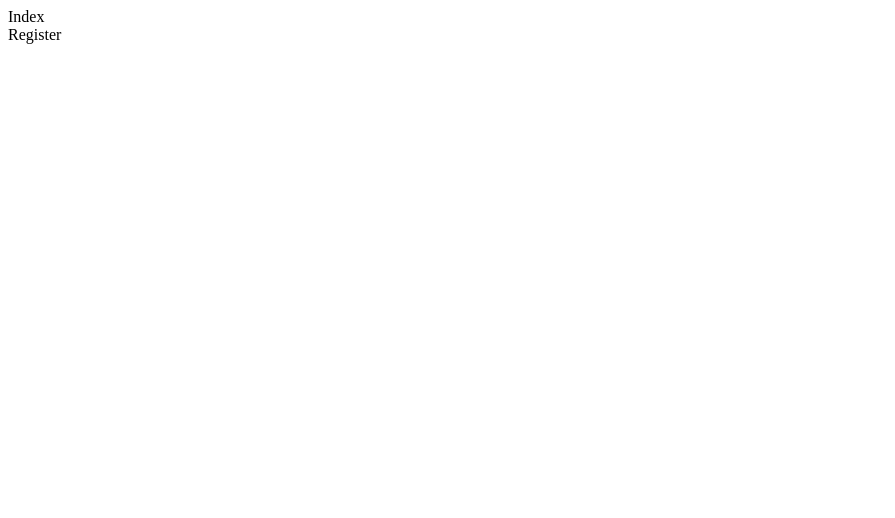
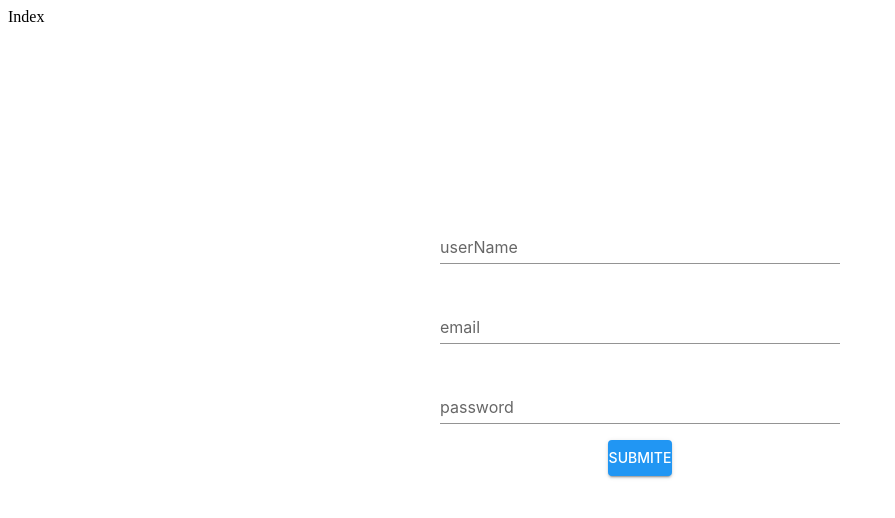
Before and after one commit to JaramilloL/socialMedia, a React (Vite) app: page /register in a window 1280 px wide. Shown: the top 518 px of the page, without its empty margins (0-895 px from the left). Built offline with nearby package versions, Linux system fonts and the light colour scheme.

Commit message:
integracion de react-hook-form para la captura de los formularios tande de register como de login

```diff
--- a/src/components/loginUser/Login.jsx
+++ b/src/components/loginUser/Login.jsx
@@ -1,9 +1,34 @@
 //aqui pondremos la logica de la captura de datos
 
+import { useForm } from "react-hook-form";
+import LoginFront from "./LoginFront";
+
 const Login = () => {
+  const {
+    handleSubmit,
+    register,
+    reset,
+    formState: { errors },
+    getValues,
+  } = useForm(); //para atrpara los datos de formulario de forma autocontrolada
+
+  const onSubmit = handleSubmit((data) => {
+    try {
+      const email = getValues("email");
+      const password = getValues("password");
+      console.log(data);
+      console.log(email, password);
+      reset();
+    } catch (error) {
+      console.log(error.message);
+    }
+  });
+  //le pasamos las funciones de formular al componente
   return (
-    <div>Login</div>
-  )
-}
+  <>
+    <LoginFront register={register} errors={errors} onSubmit={onSubmit} />
+  </>
+  );
+};
 
-export default Login
+export default Login;
--- /dev/null
+++ b/src/components/loginUser/LoginFront.jsx
@@ -0,0 +1,87 @@
+import { Box, Button, TextField, Typography } from "@mui/material"
+import PropTypes from 'prop-types'
+
+const LoginFront = ({ onSubmit, register, errors }) => {
+  return (
+    <Box
+      display="flex"
+      justifyContent="center"
+      alignItems="center"
+      minHeight="80vh"
+    >
+      <Box
+        component={"form"}
+        onSubmit={onSubmit}
+        bgcolor={"primary"}
+        width={"100%"}
+        mb={2}
+        maxWidth="400px"
+        p={2}
+      >
+        <TextField
+          id="email"
+          label="email"
+          autoComplete="off"
+          variant="standard"
+          type="email"
+          fullWidth
+          margin="normal"
+          sx={{ mb: 2 }}
+          {...register("email", {
+            required: {
+              value: true,
+              message: "email is required",
+            },
+          })}
+        />
+        <Typography variant="body2" color="primary">
+          {errors?.email?.message}
+        </Typography>
+
+        <TextField
+          id="password"
+          label="password"
+          autoComplete="off"
+          variant="standard"
+          type="password"
+          fullWidth
+          margin="normal"
+          sx={{ mb: 2 }}
+          {...register("password", {
+            required: {
+              value: true,
+              message: "password is required",
+            },
+          })}
+        />
+        <Typography variant="body2" color="primary">
+          {errors?.password?.message}
+        </Typography>
+
+        <Box>
+          <Button
+            variant="contained"
+            color="secondary"
+            sx={{
+              width: "10%",
+              display: "flex",
+              justifyContent: "center",
+              m: "0 auto",
+            }}
+            type="submit"
+          >
+            Submite
+          </Button>
+        </Box>
+      </Box>
+    </Box>
+  )
+}
+
+export default LoginFront
+
+LoginFront.propTypes = {
+    onSubmit: PropTypes.func.isRequired,
+    register: PropTypes.func.isRequired,
+    errors: PropTypes.object
+}
--- a/src/components/registerUser/Register.jsx
+++ b/src/components/registerUser/Register.jsx
@@ -1,9 +1,34 @@
+import { useForm } from "react-hook-form";
+import RegisterFront from "./RegisterFront";
 //aqui tendremos toda la logica del registro hacia firebase
 
 const Register = () => {
+  const {
+    handleSubmit,
+    register,
+    reset,
+    formState: { errors },
+    getValues,
+  } = useForm(); //para atrpara los datos de formulario de forma autocontrolada
+
+  const onSubmit = handleSubmit((data) => {
+    try {
+      const userName = getValues("userName");
+      const email = getValues("email");
+      const password = getValues("password");
+      console.log(data);
+      console.log(userName, email, password);
+      reset();
+    } catch (error) {
+      console.log(error.message);
+    }
+  });
+
   return (
-    <div>Register</div>
-  )
-}
+    <>
+      <RegisterFront onSubmit={onSubmit} register={register} errors={errors} />
+    </>
+  );
+};
 
-export default Register
+export default Register;
--- /dev/null
+++ b/src/components/registerUser/RegisterFront.jsx
@@ -0,0 +1,107 @@
+import { Box, Button, TextField, Typography } from "@mui/material"
+import PropTypes from 'prop-types'
+
+const RegisterFront = ({ onSubmit, register, errors }) => {
+  return (
+    <Box
+      display="flex"
+      justifyContent="center"
+      alignItems="center"
+      minHeight="80vh"
+    >
+      <Box
+        component={"form"}
+        onSubmit={onSubmit}
+        bgcolor={"primary"}
+        width={"100%"}
+        mb={2}
+        maxWidth="400px"
+        p={2}
+      >
+        <TextField
+          id="userName"
+          label="userName"
+          autoComplete="off"
+          variant="standard"
+          type="text"
+          sx={{ mb: 2 }}
+          fullWidth
+          margin="normal"
+          {...register("userName", {
+            required: {
+              value: true,
+              message: "Username is required",
+            },
+          })}
+        />
+        <Typography variant="body2" color="primary">
+          {errors?.userName?.message}
+        </Typography>
+
+        <TextField
+          id="email"
+          label="email"
+          autoComplete="off"
+          variant="standard"
+          type="email"
+          sx={{ mb: 2 }}
+          fullWidth
+          margin="normal"
+          {...register("email", {
+            required: {
+              value: true,
+              message: "email is required",
+            },
+          })}
+        />
+        <Typography variant="body2" color="primary">
+          {errors?.email?.message}
+        </Typography>
+
+        <TextField
+          id="password"
+          label="password"
+          autoComplete="off"
+          variant="standard"
+          type="password"
+          fullWidth
+          margin="normal"
+          sx={{ mb: 2 }}
+          {...register("password", {
+            required: {
+              value: true,
+              message: "password is required",
+            },
+          })}
+        />
+        <Typography variant="body2" color="primary">
+          {errors?.password?.message}
+        </Typography>
+
+        <Box>
+          <Button
+            variant="contained"
+            color="secondary"
+            sx={{
+              width: "10%",
+              display: "flex",
+              justifyContent: "center",
+              m: "0 auto",
+            }}
+            type="submit"
+          >
+            Submite
+          </Button>
+        </Box>
+      </Box>
+    </Box>
+  )
+}
+
+export default RegisterFront
+
+RegisterFront.propTypes = {
+    onSubmit: PropTypes.func.isRequired,
+    register: PropTypes.func.isRequired,
+    errors: PropTypes.object
+}
```
